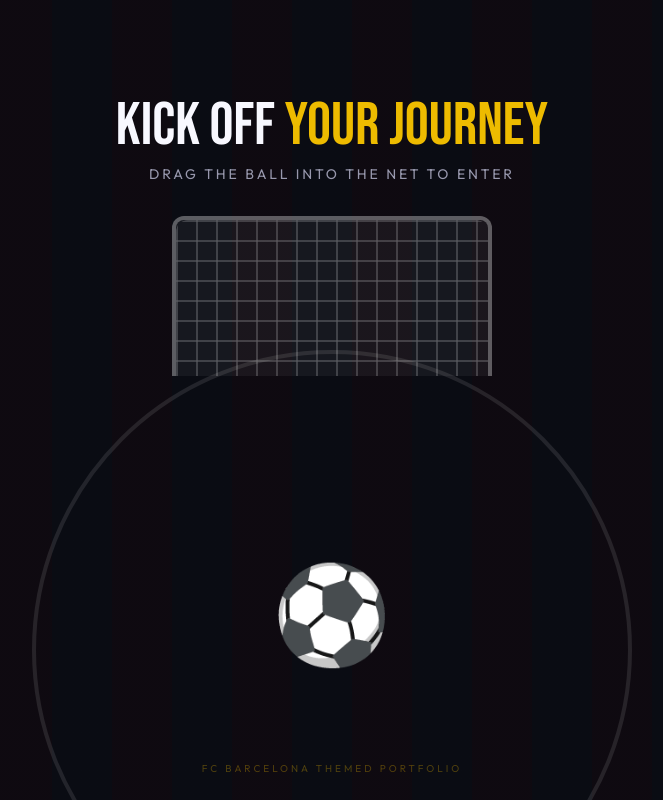
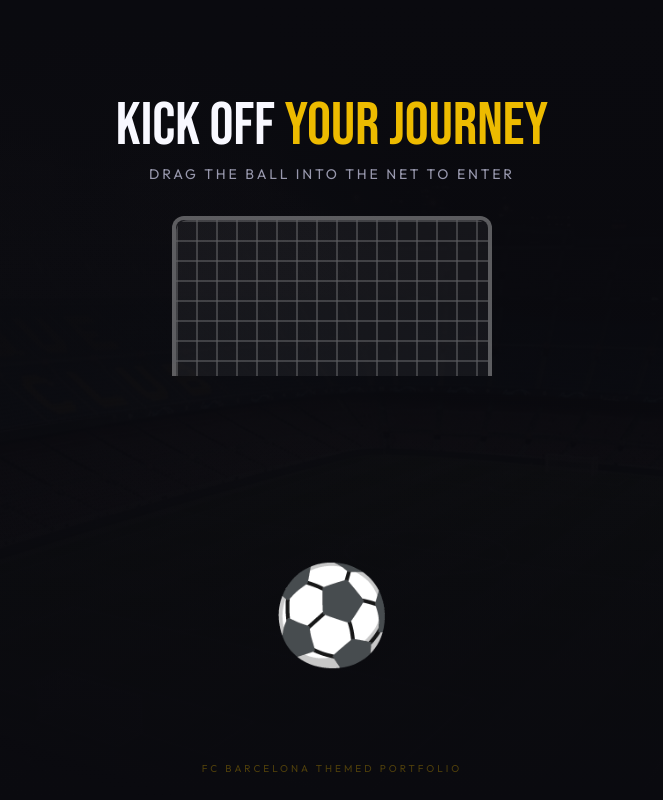
Before and after one commit to saiyash07/SaiyashPortfolio, a React (Vite) app: page / in a window 1280 px wide. Shown: the whole page, without its empty margins (308-971 px from the left). Built offline with nearby package versions, Linux system fonts and the light colour scheme.

Commit message:
feat: add Camp Nou stadium background to preloader screen

```diff
--- a/src/components/Preloader.jsx
+++ b/src/components/Preloader.jsx
@@ -49,9 +49,17 @@ const Preloader = ({ onComplete }) => {
             transition: { duration: 0.8, ease: [0.76, 0, 0.24, 1] },
           }}
         >
-          {/* Background elements */}
-          <div className="absolute inset-0 barca-stripes-visible opacity-[0.03]" />
-          <div className="absolute bottom-[-150px] left-1/2 -translate-x-1/2 w-[300px] h-[300px] md:w-[600px] md:h-[600px] rounded-full border-4 border-white/10 z-0 pointer-events-none" />
+          {/* Background Image of Camp Nou */}
+          <div className="absolute inset-0 z-0 pointer-events-none overflow-hidden">
+            <img
+              src="/camp-nou.png"
+              alt="Camp Nou Stadium"
+              className="w-full h-full object-cover opacity-15 filter brightness-[0.4] contrast-[1.1] select-none pointer-events-none"
+            />
+            {/* Dark vignette gradient overlay */}
+            <div className="absolute inset-0 bg-gradient-to-t from-dark-900 via-dark-900/60 to-dark-900" />
+            <div className="absolute inset-0 bg-gradient-to-b from-dark-900/40 via-transparent to-dark-900/40" />
+          </div>
 
           <div className="relative z-10 text-center mt-4 mb-8">
             <h1 className="font-display text-4xl md:text-6xl text-light-100 mb-2">
```
Also changed, not shown: public/camp-nou.png (added).
